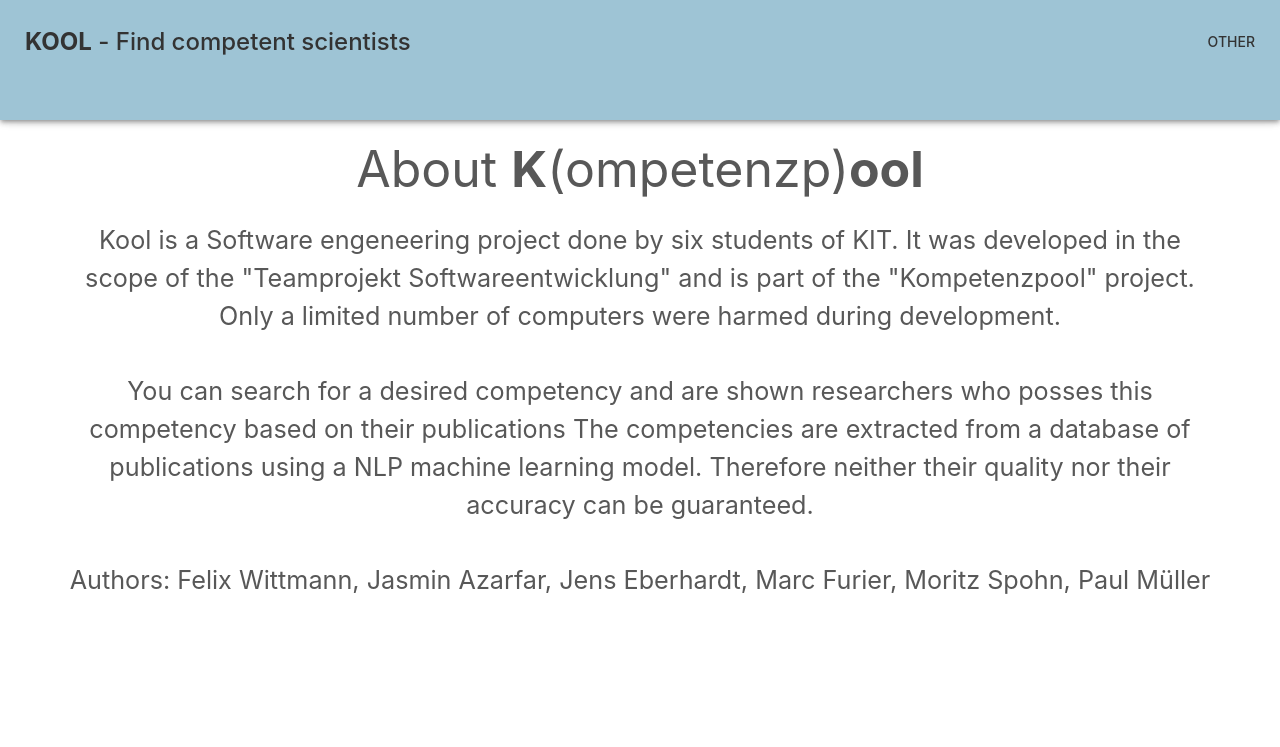
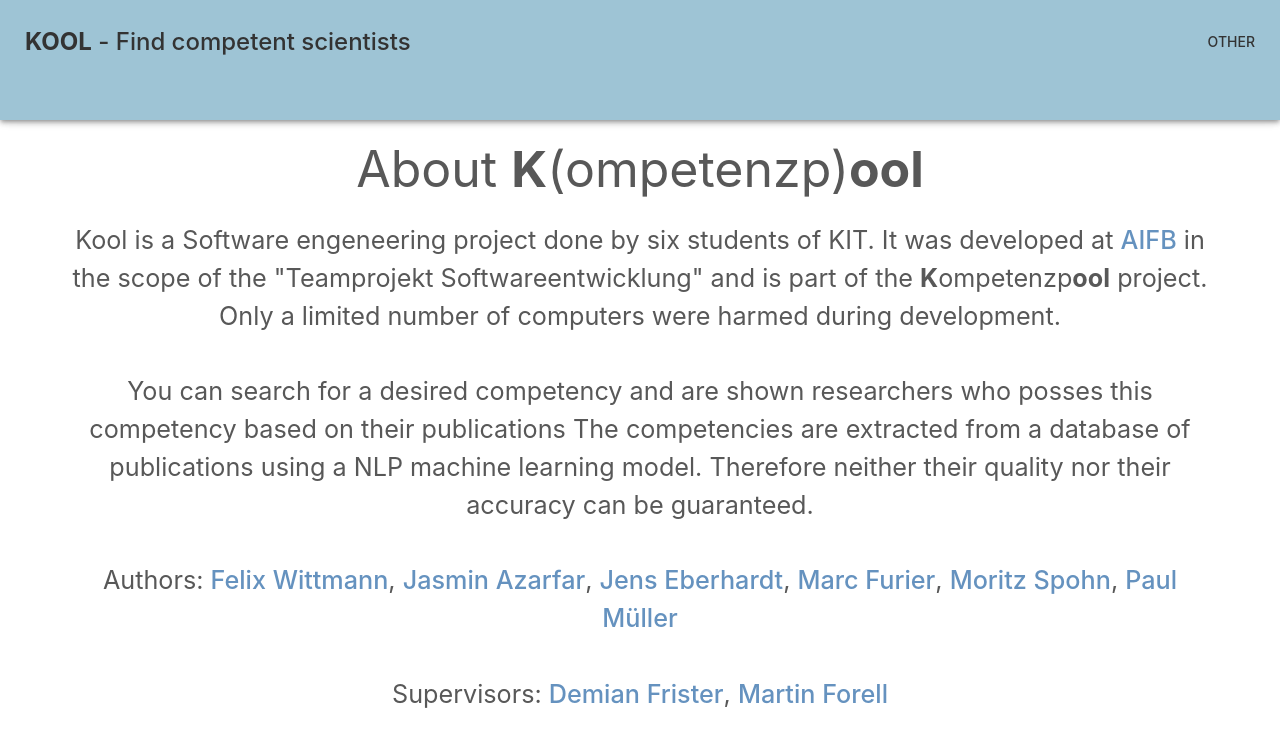
Before and after one commit to PaulKMueller/kool, a Django app: page /aboutkool/ in a window 1280 px wide. Shown: the top 747 px of the page. Run offline with Django 4.2, Linux system fonts and the light colour scheme; some libraries are stand-ins or nearby versions.

Commit message:
[refactor] added email links to the about kool page

```diff
--- a/frontend/templates/aboutkool.html
+++ b/frontend/templates/aboutkool.html
@@ -10,7 +10,7 @@
 <div class="container" style="width: 90%;">
   <h1 class="flow-text" style="padding-top: 100px; font-size: 50px">About <b>K</b>(ompetenzp)<b>ool</b></h1>
   <p class="flow-text" >Kool is a Software engeneering project done by six students of KIT.
-    It was developed in the scope of the "Teamprojekt Softwareentwicklung" and is part of the "Kompetenzpool" project.
+    It was developed at <a href="https://aifb.kit.edu/web/Hauptseite" target="_blank">AIFB</a> in the scope of the "Teamprojekt Softwareentwicklung" and is part of the <b>K</b>ompetenzp<b>ool</b> project.
     <br>
     Only a limited number of computers were harmed during development.
     <br><br>
@@ -18,7 +18,17 @@
     The competencies are extracted from a database of publications using a NLP machine learning model.
     Therefore neither their quality nor their accuracy can be guaranteed.
     <br><br>
-    Authors: Felix Wittmann, Jasmin Azarfar, Jens Eberhardt, Marc Furier, Moritz Spohn, Paul Müller
+    Authors:
+    <a href="mailto:XXXX?subject=Kool">Felix Wittmann</a>,
+    <a href="mailto:XXXX?subject=Kool">Jasmin Azarfar</a>,
+    <a href="mailto:XXXX?subject=Kool">Jens Eberhardt</a>,
+    <a href="mailto:XXXX?subject=Kool">Marc Furier</a>,
+    <a href="mailto:moritz.spohn@student.kit.edu?subject=Kool">Moritz Spohn</a>,
+    <a href="mailto:XXXX?subject=Kool">Paul Müller</a>
+    <br><br>
+    Supervisors:
+    <a href="mailto:demian.frister@kit.edu">Demian Frister</a>,
+    <a href="mailto:eh2321@kit.edu">Martin Forell</a>
   </p>
 </div>
 
```
